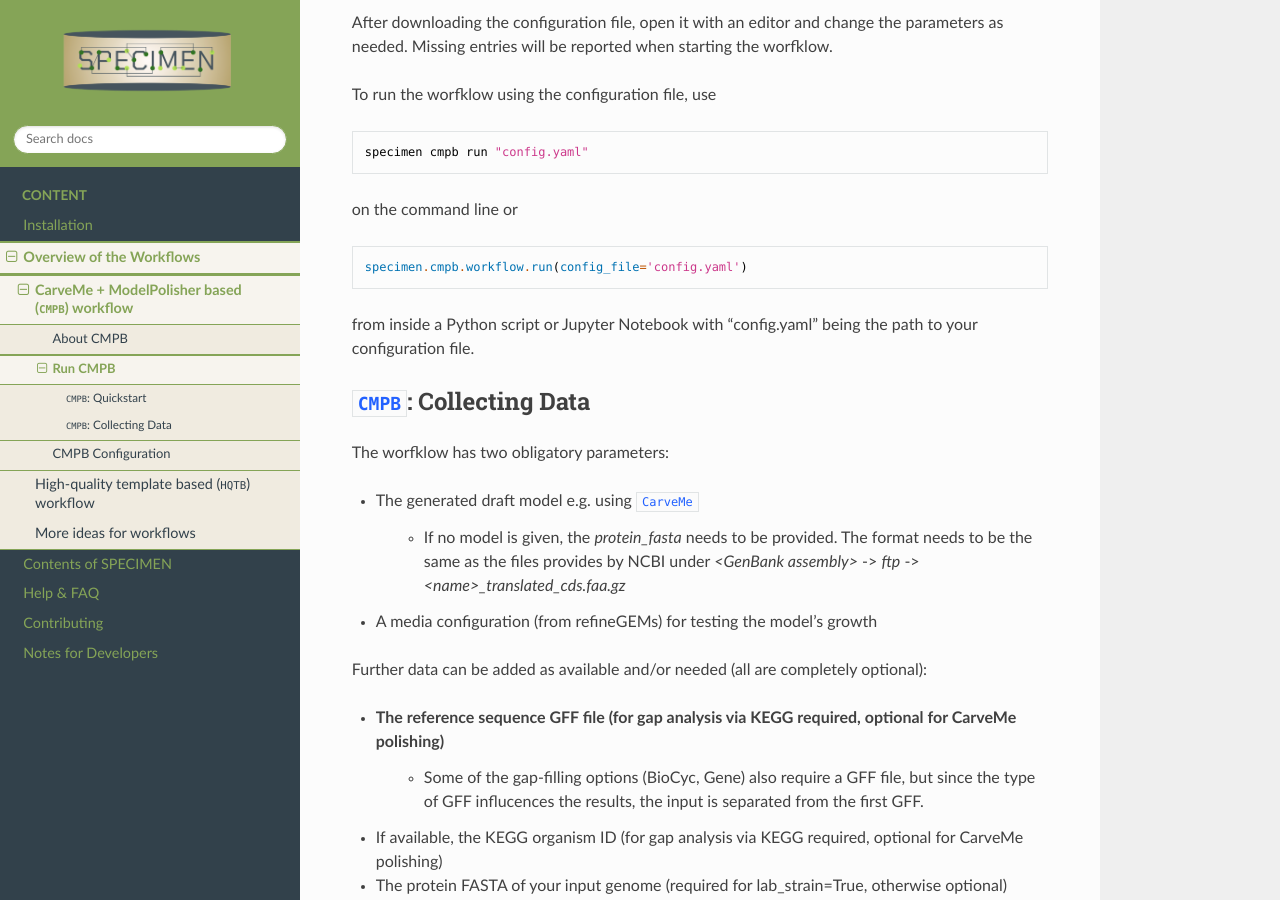
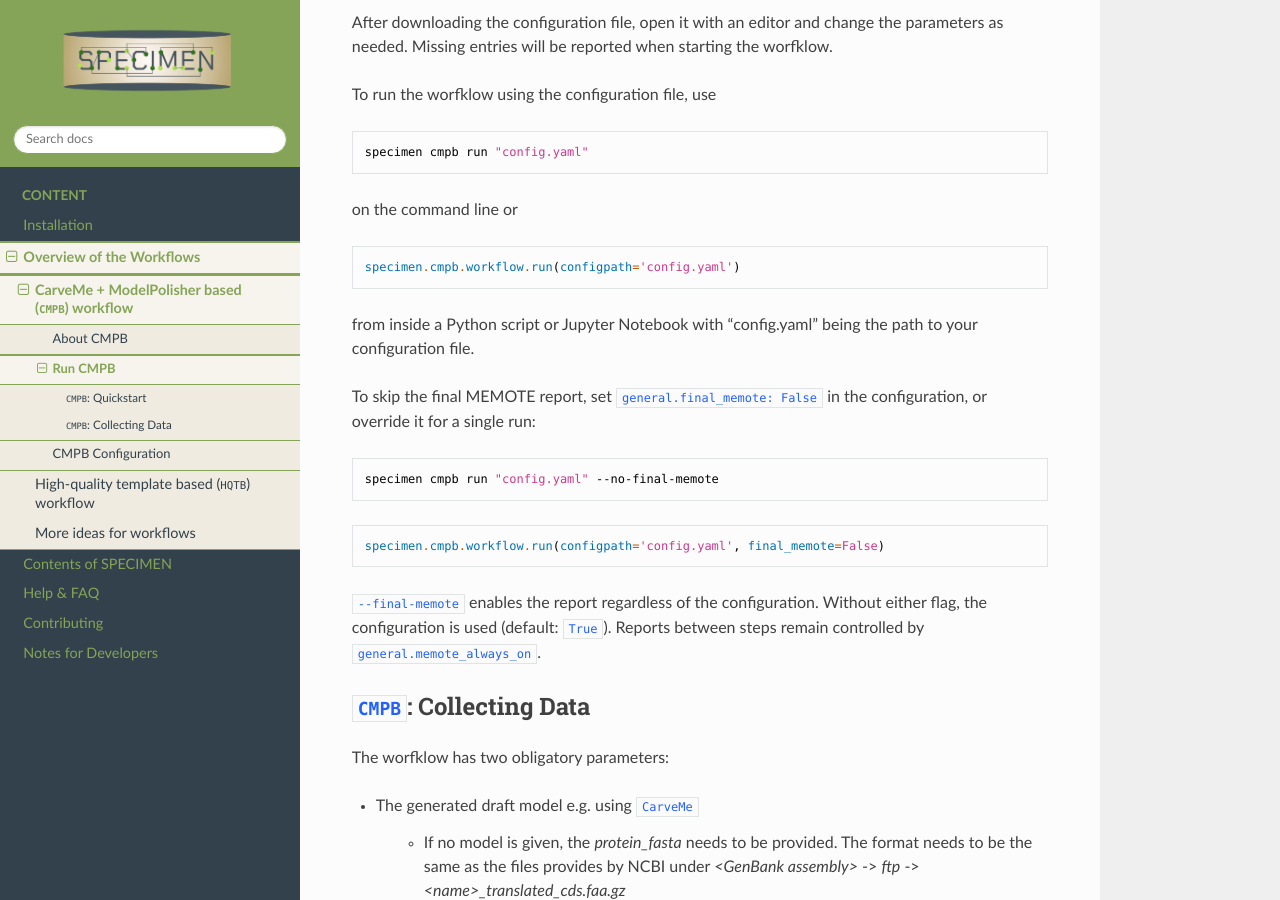
Before and after one commit to draeger-lab/SPECIMEN, a Sphinx documentation site: the page built from docs/source/cmpb/run-pipeline.rst, in a window 1280 px wide and 900 px high, scrolled down 673 px. Built offline with Sphinx 7.4.7 and the Read the Docs theme 3.1.0, drawn with Linux system fonts in a browser that asks for light colours.

Commit message:
Add final MEMOTE report toggle
Allow CMPB users to enable or skip the final MEMOTE report through configuration, CLI flags, or interactive setup, while preserving the default behavior.

```diff
--- a/docs/source/cmpb/cmpb-config.rst
+++ b/docs/source/cmpb/cmpb-config.rst
@@ -2,6 +2,11 @@
 ===========================
 
 Below, the configuration file with the underlying defaults, is displayed.
+
+Set ``general.final_memote`` to ``False`` to skip the final MEMOTE report.
+It defaults to ``True``, including for existing configurations without this key.
+The separate ``general.memote_always_on`` option controls reports between steps;
+set both options to ``False`` to disable all MEMOTE reports.
 
 .. code-block:: yaml
 
@@ -39,6 +44,7 @@ Below, the configuration file with the underlying defaults, is displayed.
                                 # Possible identifiers, currently: BiGG
     save_all_models: True      # Save a model per step
     memote_always_on: False    # Run MEMOTE after every step
+    final_memote: True         # Generate the final MEMOTE report
     stats_always_on: False     # Calculate the model statistics after every step
 
     # Options used by multiple steps of the workflow
--- a/docs/source/cmpb/run-pipeline.rst
+++ b/docs/source/cmpb/run-pipeline.rst
@@ -43,9 +43,24 @@ on the command line or
 .. code-block:: python
     :class: copyable
 
-    specimen.cmpb.workflow.run(config_file='config.yaml')
+    specimen.cmpb.workflow.run(configpath='config.yaml')
 
 from inside a Python script or Jupyter Notebook with "config.yaml" being the path to your configuration file.
+
+To skip the final MEMOTE report, set ``general.final_memote: False`` in the
+configuration, or override it for a single run:
+
+.. code-block:: bash
+
+    specimen cmpb run "config.yaml" --no-final-memote
+
+.. code-block:: python
+
+    specimen.cmpb.workflow.run(configpath='config.yaml', final_memote=False)
+
+``--final-memote`` enables the report regardless of the configuration. Without
+either flag, the configuration is used (default: ``True``). Reports between
+steps remain controlled by ``general.memote_always_on``.
 
 ``CMPB``: Collecting Data
 -------------------------
--- a/docs/source/modules/cmd.rst
+++ b/docs/source/modules/cmd.rst
@@ -272,6 +272,9 @@ specimen cmpb
 
 .. code:: bash
 
-   specimen cmpb run [CONFIG]
+   specimen cmpb run [OPTIONS] CONFIG
+
+Use ``--final-memote`` or ``--no-final-memote`` to override
+``general.final_memote`` for the final MEMOTE report.
 
 Run the complete CMPB workflow with a configuration file as input.
--- a/src/specimen/data/config/cmpb_config.yaml
+++ b/src/specimen/data/config/cmpb_config.yaml
@@ -32,6 +32,7 @@ general:
                              # Possible identifiers, currently: BiGG
   save_all_models: True      # Save a model per step
   memote_always_on: False    # Run MEMOTE after every step
+  final_memote: True         # Generate the final MEMOTE report
   stats_always_on: False     # Calculate the model statistics after every step
 
   # Options used by multiple steps of the workflow
```
Also changed, not shown: 3 other files.
